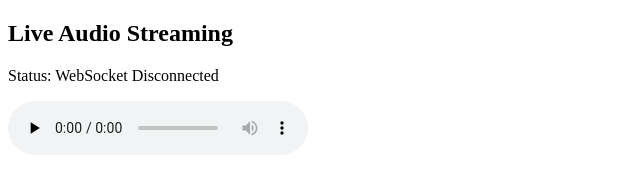
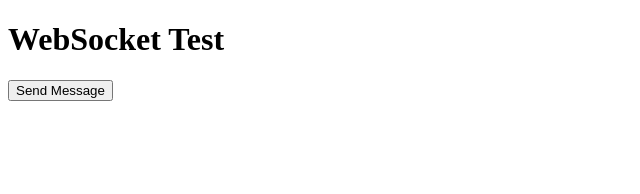
Before and after one commit to mukeahprabhu/multi-tws-audio-stream, a website: page index.html in a window 1280 px wide. Shown: the whole page, without its empty margins (0-640 px from the left). Drawn offline with Linux system fonts and the light colour scheme.

Commit message:
Update index.html

```diff
--- a/index.html
+++ b/index.html
@@ -2,67 +2,37 @@
 <html lang="en">
 <head>
   <meta charset="UTF-8">
-  <title>Live Audio Streaming</title>
+  <title>Multi-TWS Audio Stream</title>
 </head>
 <body>
-  <h2>Live Audio Streaming</h2>
-  <p>Status: <span id="status">Connecting...</span></p>
-  <audio id="audio" controls autoplay></audio>
+  <h1>WebSocket Test</h1>
+  <button onclick="sendMessage()">Send Message</button>
 
   <script>
-    const audio = document.getElementById("audio");
-    const mediaSource = new MediaSource();
-    audio.src = URL.createObjectURL(mediaSource);
-    document.getElementById("status").innerText = "Initializing...";
+    const ws = new WebSocket("wss://multi-tws-audio-backend.onrender.com");
 
-    let sourceBuffer;
-    let queue = [];
+    ws.onopen = () => {
+      console.log("WebSocket connection opened");
+    };
 
-    mediaSource.addEventListener("sourceopen", () => {
-      sourceBuffer = mediaSource.addSourceBuffer('audio/webm; codecs="vorbis"');
+    ws.onerror = (error) => {
+      console.error("WebSocket error:", error);
+    };
 
-      sourceBuffer.addEventListener("updateend", () => {
-        if (queue.length > 0 && !sourceBuffer.updating) {
-          sourceBuffer.appendBuffer(queue.shift());
-        }
-      });
+    ws.onclose = (event) => {
+      console.warn("WebSocket closed:", event);
+    };
 
-      connectWebSocket();
-    });
+    ws.onmessage = (event) => {
+      console.log("Received:", event.data);
+    };
 
-    function connectWebSocket() {
-      // Connect to the WebSocket server using ws:// for testing
-      const ws = new WebSocket("ws://multi-tws-audio-backend.onrender.com:8080");  // Use ws:// for testing if wss:// fails
-      ws.binaryType = "arraybuffer";
-
-      ws.onopen = () => {
-        document.getElementById("status").innerText = "Connected to WebSocket server";
-        console.log("WebSocket connection opened.");
-      };
-
-      ws.onmessage = (event) => {
-        console.log("Received audio data:", event.data);
-        if (sourceBuffer.updating || queue.length > 0) {
-          queue.push(event.data);  // Store audio data until buffer is ready
-        } else {
-          sourceBuffer.appendBuffer(event.data);  // Append audio data directly to buffer
-        }
-      };
-
-      ws.onerror = (err) => {
-        console.error("WebSocket error:", err);
-        // Log error details
-        if (err instanceof Event) {
-          console.log("Error event details:", err);
-        }
-      };
-
-      ws.onclose = (event) => {
-        document.getElementById("status").innerText = "WebSocket Disconnected";
-        console.log("WebSocket closed", event);
-        // Provide more specific close reasons
-        console.log("WebSocket close event details:", event);
-      };
+    function sendMessage() {
+      if (ws.readyState === WebSocket.OPEN) {
+        ws.send("Hello from client!");
+      } else {
+        console.warn("WebSocket is not open.");
+      }
     }
   </script>
 </body>
```
